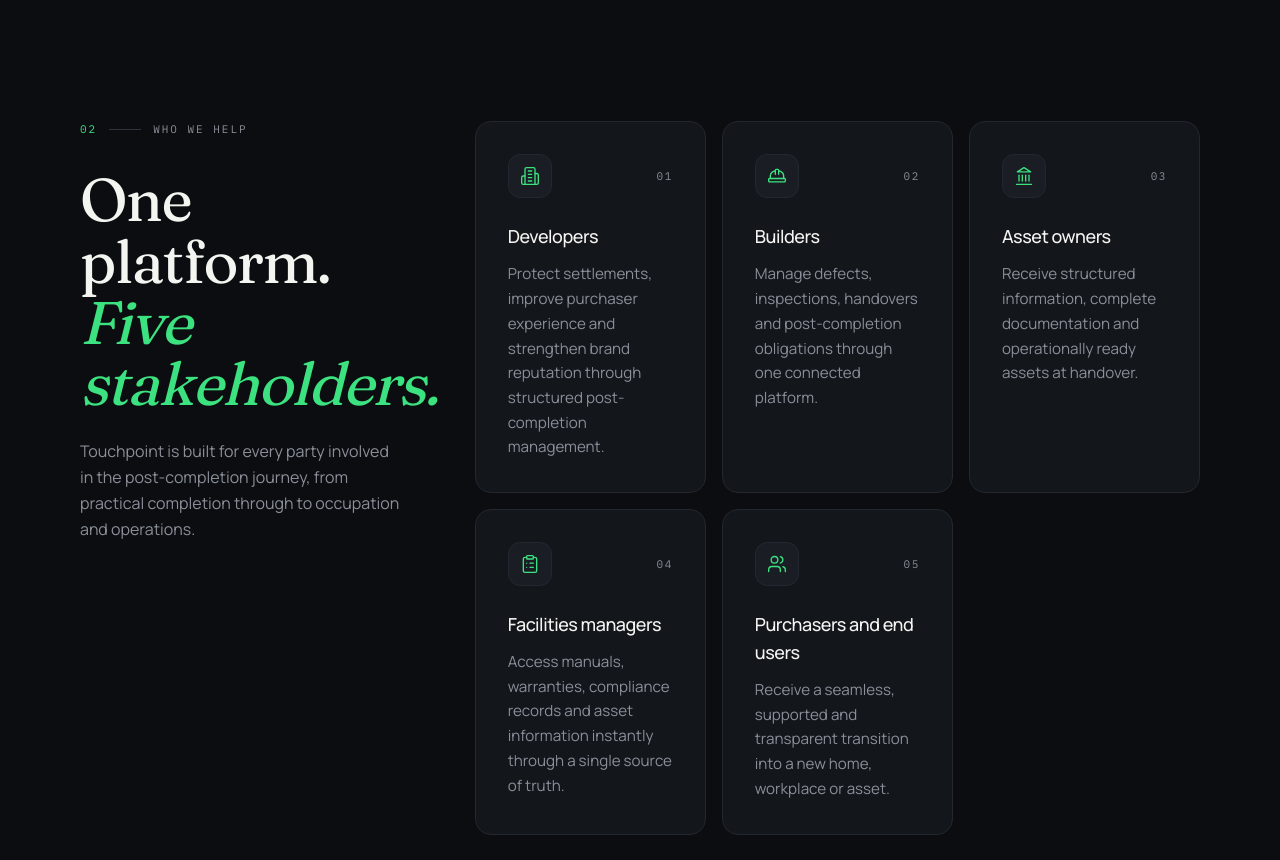
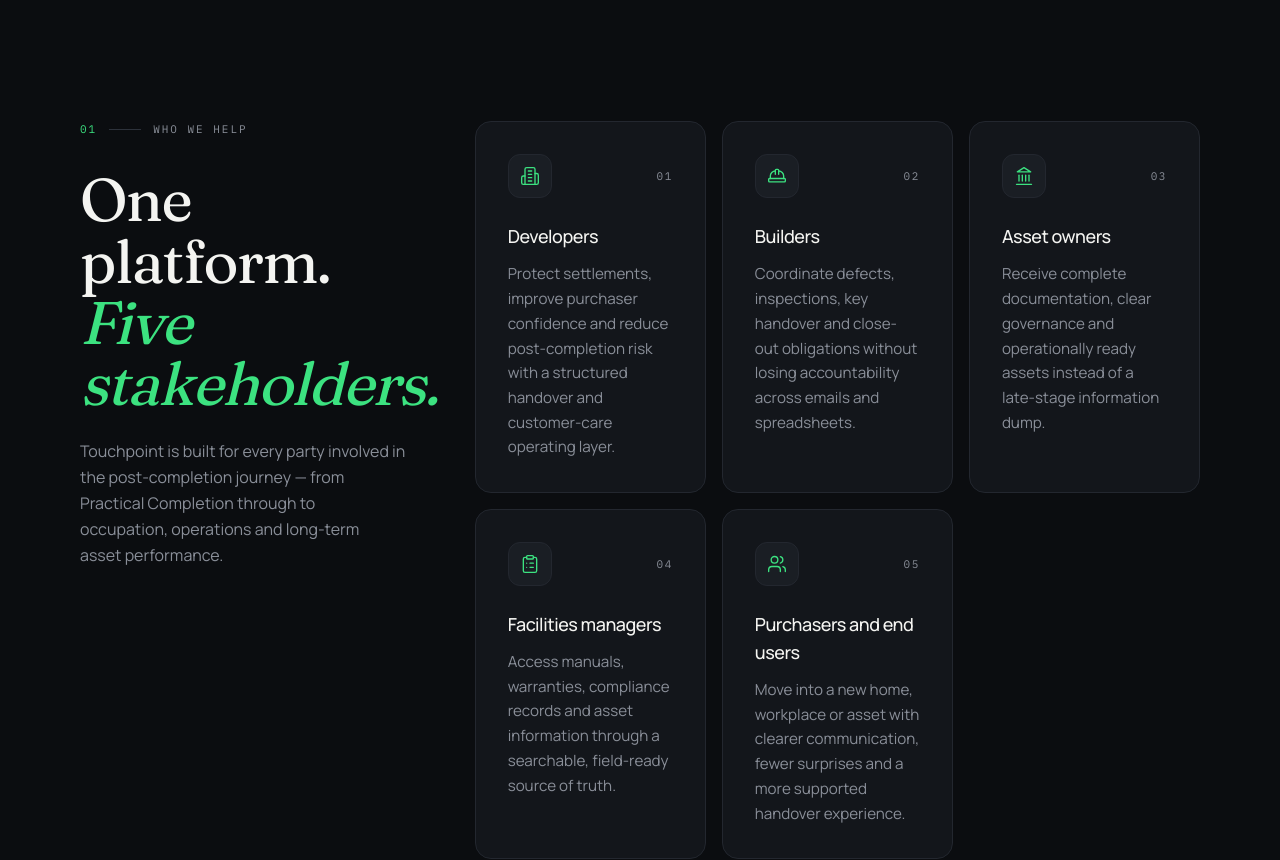
Before and after one commit to EVAVO-STUDIO/touchpoint, a Next.js app: page / in a window 1280 px wide. Shown: the part 1260-2120 px from the top of the page. Built offline with nearby package versions, Linux system fonts and the light colour scheme.

Commit message:
feat: refine stakeholder section numbering and copy

```diff
--- a/components/sections/who-we-help.tsx
+++ b/components/sections/who-we-help.tsx
@@ -6,27 +6,27 @@
   {
     icon: Building2,
     title: 'Developers',
-    body: 'Protect settlements, improve purchaser experience and strengthen brand reputation through structured post-completion management.',
+    body: 'Protect settlements, improve purchaser confidence and reduce post-completion risk with a structured handover and customer-care operating layer.',
   },
   {
     icon: HardHat,
     title: 'Builders',
-    body: 'Manage defects, inspections, handovers and post-completion obligations through one connected platform.',
+    body: 'Coordinate defects, inspections, key handover and close-out obligations without losing accountability across emails and spreadsheets.',
   },
   {
     icon: Landmark,
     title: 'Asset owners',
-    body: 'Receive structured information, complete documentation and operationally ready assets at handover.',
+    body: 'Receive complete documentation, clear governance and operationally ready assets instead of a late-stage information dump.',
   },
   {
     icon: ClipboardList,
     title: 'Facilities managers',
-    body: 'Access manuals, warranties, compliance records and asset information instantly through a single source of truth.',
+    body: 'Access manuals, warranties, compliance records and asset information through a searchable, field-ready source of truth.',
   },
   {
     icon: Users,
     title: 'Purchasers and end users',
-    body: 'Receive a seamless, supported and transparent transition into a new home, workplace or asset.',
+    body: 'Move into a new home, workplace or asset with clearer communication, fewer surprises and a more supported handover experience.',
   },
 ];
 
@@ -41,7 +41,7 @@
         <div className="grid grid-cols-1 gap-12 lg:grid-cols-12 lg:gap-16">
           <div className="lg:col-span-4">
             <Reveal>
-              <SectionEyebrow number="02">Who we help</SectionEyebrow>
+              <SectionEyebrow number="01">Who we help</SectionEyebrow>
             </Reveal>
             <Reveal delay={0.05}>
               <h2 className="display-lg mt-8 text-balance">
@@ -51,8 +51,9 @@
             </Reveal>
             <Reveal delay={0.1}>
               <p className="mt-6 text-pretty text-base leading-relaxed text-muted">
-                Touchpoint is built for every party involved in the post-completion journey,
-                from practical completion through to occupation and operations.
+                Touchpoint is built for every party involved in the post-completion
+                journey — from Practical Completion through to occupation, operations
+                and long-term asset performance.
               </p>
             </Reveal>
           </div>
```
